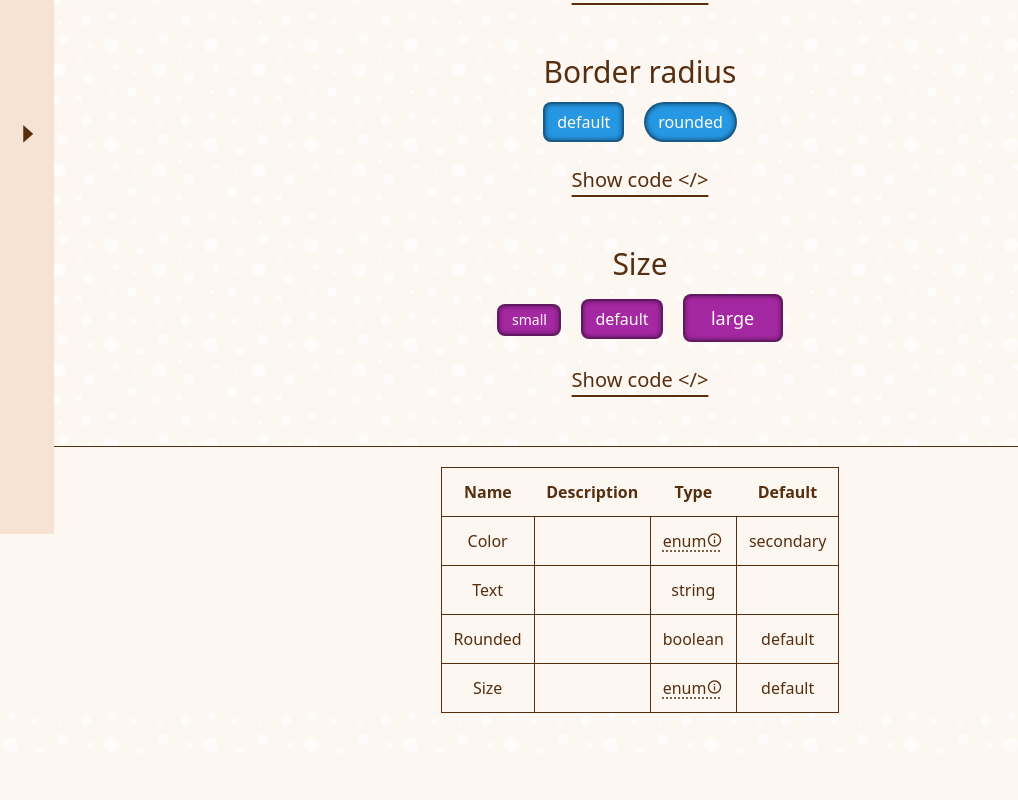
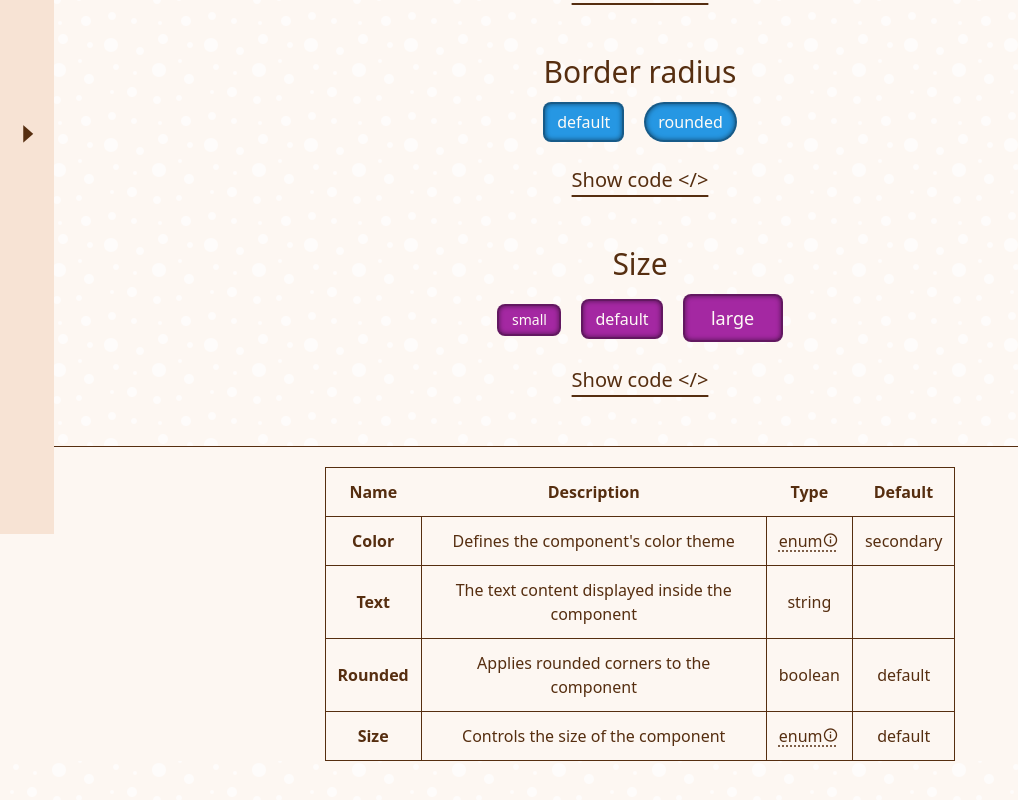
Before and after one commit to jakubhajduk53/my-ui, a Vue app: page /button in a window 1280 px wide. Shown: the part 266-1066 px from the top of the page, without its empty margins (0-1018 px from the left). Before the commit the page ends 1019 px from the top, so only its background shows below. Built offline with nearby package versions, Linux system fonts and the light colour scheme.

Commit message:
feat: update ui

```diff
--- a/src/components/Aside.vue
+++ b/src/components/Aside.vue
@@ -12,11 +12,13 @@ const switchAside = () => {
   <div
     :class="[
       'fixed top-0 left-0 z-10 flex h-screen transition-transform duration-300 ease-in-out',
-      isOpen ? 'translate-x-0' : '-translate-x-[30vw] md:-translate-x-[15vw]',
+      isOpen
+        ? 'translate-x-0'
+        : '-translate-x-[50vw] sm:-translate-x-[30vw] md:-translate-x-[15vw]',
     ]"
   >
     <div
-      class="flex flex-col gap-1 md:gap-3 h-full items-center text-center w-[30vw] md:w-[15vw] bg-radial from-[hsl(26,68%,97%)] to-[hsl(26,68%,90%)]"
+      class="flex flex-col gap-1 md:gap-3 h-full items-center text-center w-[50vw] sm-[30vw] md:w-[15vw] bg-radial from-[hsl(26,68%,97%)] to-[hsl(26,68%,90%)]"
     >
       <RouterLink
         to="/"
@@ -38,7 +40,7 @@ const switchAside = () => {
 
     <div
       @click="switchAside"
-      class="flex items-center px-3 text-xl md:text-3xl cursor-pointer bg-[hsl(26,68%,90%)]"
+      class="flex items-center px-1 md:px-3 text-xl md:text-3xl cursor-pointer bg-[hsl(26,68%,90%)]"
     >
       <i :class="isOpen ? 'bx bx-caret-left' : 'bx bx-caret-right'" />
     </div>
--- a/src/components/CodeDisplay.vue
+++ b/src/components/CodeDisplay.vue
@@ -19,7 +19,7 @@ const showCode = ref<boolean>(false);
       Show code &lt;/&gt;
     </div>
     <code
-      class="whitespace-pre bg-radial from-[hsl(0,0%,93%)] to-[hsl(0,0%,80%)] rounded-xl p-5 inset-shadow-[0px_0px_5px_hsla(0,0%,0%,50%)]"
+      class="whitespace-pre bg-radial from-[hsl(0,0%,93%)] to-[hsl(0,0%,80%)] max-w-[80vw] overflow-x-auto rounded-xl p-3 md:p-5 inset-shadow-[0px_0px_5px_hsla(0,0%,0%,50%)]"
       v-if="showCode"
       >{{ text }}</code
     >
--- a/src/components/Table.vue
+++ b/src/components/Table.vue
@@ -1,6 +1,4 @@
 <script setup lang="ts">
-import { defineProps } from "vue";
-
 interface TableRow {
   name: string;
   description: string;
@@ -21,22 +19,26 @@ const columns: (keyof TableRow)[] = ["name", "description", "type", "default"];
     class="flex flex-col h-full w-full gap-5 items-center justify-center my-10 bg-[hsl(26,68%,97%)]"
   >
     <hr class="w-full" />
-    <div class="text-center">
+    <div class="text-center max-w-[80vw]">
       <table class="border">
         <thead>
           <tr>
             <th
               v-for="column in columns"
               :key="column"
-              class="p-3 font-semibold"
+              class="p-1 md:p-3 font-bold"
             >
               {{ column[0].toUpperCase() + column.slice(1) }}
             </th>
           </tr>
         </thead>
-        <tbody>
+        <tbody class="max-w-[80vw]">
           <tr v-for="(row, rowIndex) in props.rows" :key="rowIndex">
-            <td v-for="column in columns" :key="column" class="p-3 border">
+            <td
+              v-for="column in columns"
+              :key="column"
+              class="p-1 md:p-3 border text-wrap"
+            >
               <template v-if="column === 'type' && row.type === 'enum'">
                 <div class="relative group">
                   <span
@@ -45,7 +47,7 @@ const columns: (keyof TableRow)[] = ["name", "description", "type", "default"];
                     enum<i class="bx bx-info-circle"></i>
                   </span>
                   <div
-                    class="absolute hidden group-hover:block bg-[hsl(0,0%,93%)] shadow-lg rounded p-3 -top-10 left-1/2 transform -translate-x-1/2 whitespace-nowrap z-10"
+                    class="absolute hidden group-hover:block bg-[hsl(0,0%,93%)] shadow-lg rounded p-1 md:p-3 -top-10 left-1/2 transform -translate-x-1/2 whitespace-nowrap z-10"
                   >
                     {{ row.enumTooltip }}
                   </div>
@@ -53,7 +55,12 @@ const columns: (keyof TableRow)[] = ["name", "description", "type", "default"];
               </template>
 
               <template v-else>
-                {{ row[column] }}
+                <div
+                  class="max-w-[25vw] break-words"
+                  :class="[column === 'name' ? 'font-semibold' : '']"
+                >
+                  {{ row[column] }}
+                </div>
               </template>
             </td>
           </tr>
--- a/src/views/ButtonView.vue
+++ b/src/views/ButtonView.vue
@@ -6,17 +6,27 @@ import CodeDisplay from "../components/CodeDisplay.vue";
 const data = [
   {
     name: "Color",
-    description: "",
+    description: "Defines the component's color theme",
     type: "enum",
     enumTooltip:
       "primary | secondary | tertiary | success | warning | danger | info",
     default: "secondary",
   },
-  { name: "Text", description: "", type: "string", default: "" },
-  { name: "Rounded", description: "", type: "boolean", default: "default" },
+  {
+    name: "Text",
+    description: "The text content displayed inside the component",
+    type: "string",
+    default: "",
+  },
+  {
+    name: "Rounded",
+    description: "Applies rounded corners to the component",
+    type: "boolean",
+    default: "default",
+  },
   {
     name: "Size",
-    description: "",
+    description: "Controls the size of the component",
     type: "enum",
     enumTooltip: "small | default | large",
     default: "default",
--- a/src/views/MainPageView.vue
+++ b/src/views/MainPageView.vue
@@ -7,16 +7,15 @@ import Button from "../components/Button.vue";
     class="flex flex-col gap-10 items-center justify-center text-center -translate-y-25"
   >
     <p class="text-3xl md:text-5xl font-bold">Welcome to MyUI</p>
-    <p class="text-xl md:text-3xl w-[30em] max-w-[90vw]">
+    <p class="text-xl md:text-3xl w-[30em] max-w-[80vw]">
       Build beautiful, responsive interfaces with ease.<br />
       Designed for speed, clarity, and creativity
     </p>
     <RouterLink to="/button">
       <Button
         color="primary"
-        size="large"
         text="Get Started"
-        class="shadow-[0px_0px_5px_hsla(0,0%,0%,50%)] font-semibold"
+        class="shadow-[0px_0px_5px_hsla(0,0%,0%,50%)] font-semibold min-w-20 h-10 px-3 md:min-w-25 md:h-12 md:px-5 md:text-lg"
       />
     </RouterLink>
   </div>
```
